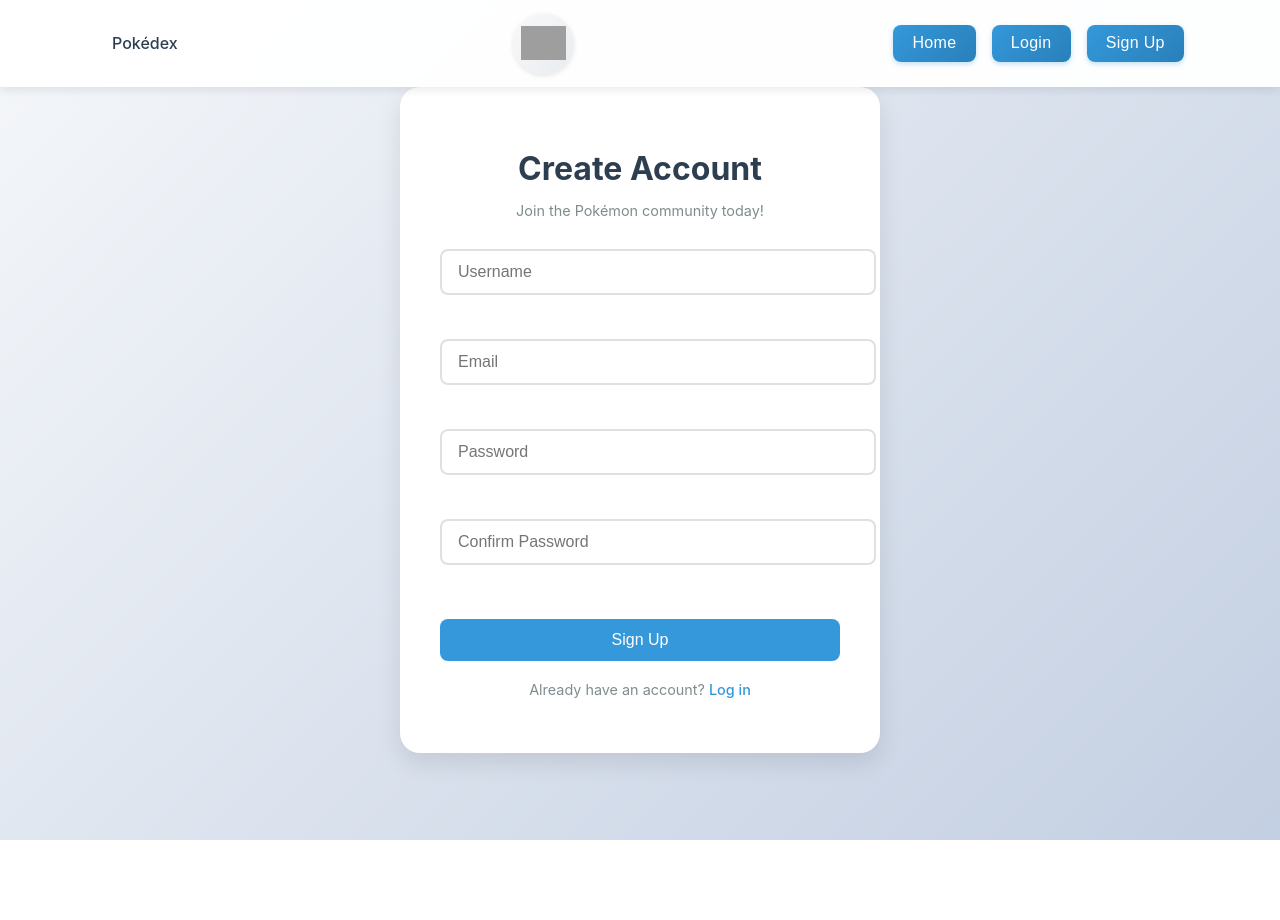
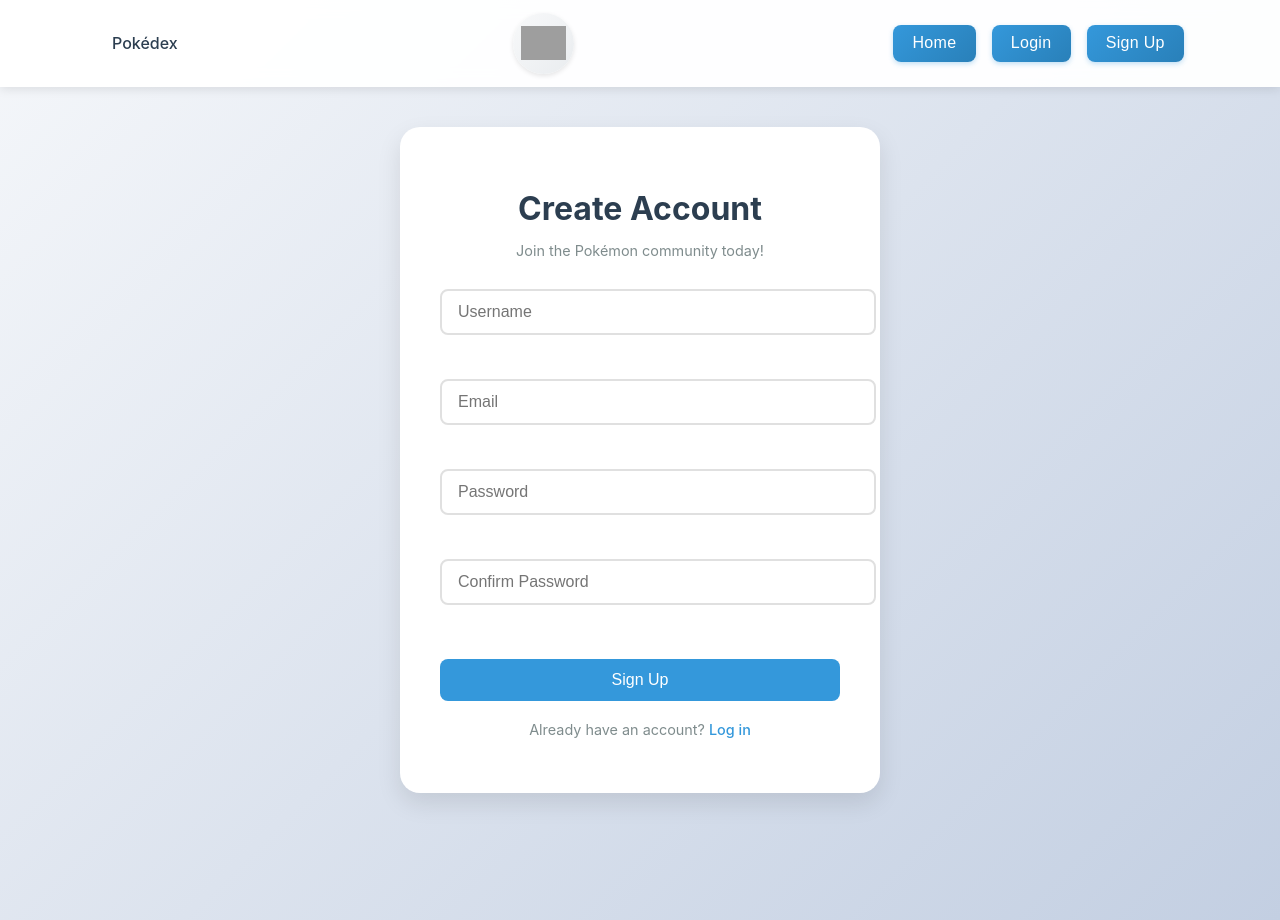
Before and after one commit to JGrineau/pokemon-api, a React (Create React App) app: page /signup in a window 1280 px wide. Before the commit the page ends 840 px from the top, so only its background shows below. Built offline with nearby package versions, Linux system fonts and the light colour scheme; grey boxes are pictures that could not be loaded.

Commit message:
updated the margins

```diff
--- a/src/components/signup-page/signup.css
+++ b/src/components/signup-page/signup.css
@@ -1,5 +1,5 @@
 .signup-container {
-    min-height: 100vh;
+    min-height: 110vh;
     display: flex;
     justify-content: center;
     align-items: center;
```
